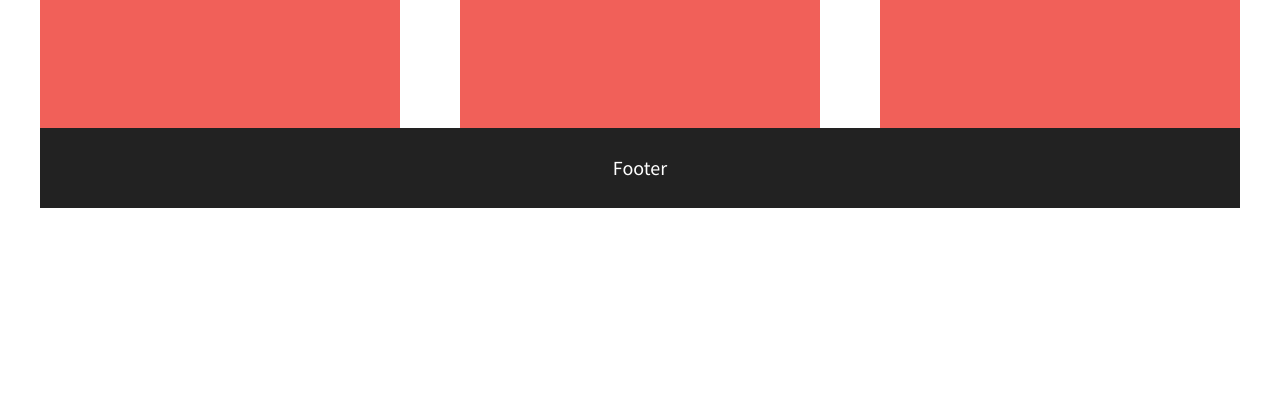
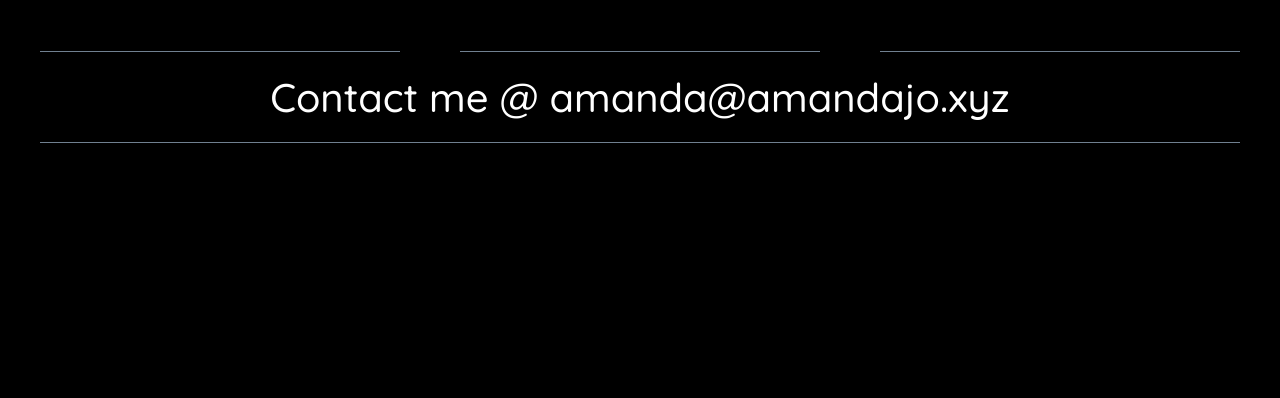
Before and after one commit to amandajscott/flexbox-starter, a plain HTML site: page index.html in a window 1280 px wide. Shown: the part 402-800 px from the top of the page. Drawn offline with nearby package versions, Linux system fonts and the light colour scheme.

Commit message:
Used flexbox to customize website

```diff
--- a/css/main.css
+++ b/css/main.css
@@ -96,7 +96,7 @@ textarea {
    ========================================================================== */
 
 html {
-  background-color: #fff;
+  background-color: black;
   height: 100%;
   width: 100%;
 }
@@ -111,15 +111,25 @@ body {
 
 header,
 footer {
-  background-color: #222;
   height: 80px;
   width: 100%;
+  font-size: 3em;
+  font-family: 'Quicksand', sans-serif;
+  justify-content: start;
+  border-top: solid 1px slategray;
+  border-bottom: solid 1px slategray;
+}
+
+footer {
+    font-size: 2em;
+    border-top: 0
 }
 
 main {
-  background-color: #ccc;
-  height: 250px;
+  background-color: black;
+  height: 150px;
   width: 100%;
+  font-family: 'Raleway', sans-serif;
 }
 
 header,
@@ -128,6 +138,8 @@ main {
     display: flex;
     justify-content: center;
     align-items: center;
+    padding-top: 5px;
+    padding-bottom: 5px;
 }
 
 .flex-container {
@@ -141,10 +153,13 @@ main {
 .flex-items {
   color: #fff;
   line-height: 1.5em;
-  font-size: 1.6em;
-  background-color: #f16059;
+  font-size: 1em;
+  background-color: black;
   width: 30%;
   height: 200px;
+  font-family: 'Raleway', sans-serif;
+  border-top: solid 1px slategray;
+  border-bottom: solid 1px slategray;
 }
 
 /* ==========================================================================
--- a/index.html
+++ b/index.html
@@ -14,6 +14,9 @@
         <link rel="stylesheet" href="css/main.css">
         <script src="js/vendor/modernizr-2.8.3.min.js"></script>
         <link href="https://fonts.googleapis.com/css?family=Lora|Source+Sans+Pro:400,700" rel="stylesheet">
+        <link href="https://fonts.googleapis.com/css2?family=Shadows+Into+Light&display=swap" rel="stylesheet">
+        <link href="https://fonts.googleapis.com/css2?family=Raleway:wght@300&display=swap" rel="stylesheet">
+        <link href="https://fonts.googleapis.com/css2?family=Quicksand:wght@500&display=swap" rel="stylesheet">
     </head>
     <body>
         <!--[if lt IE 8]>
@@ -22,18 +25,18 @@
 
         <!-- Add your site or application content here -->
         <section class="flex-container">
-            <header>Header</header>
-            <main>Main</main>
+            <header>Hi, I'm Amanda</header>
+            <main>I'm a Digital Designer who is learning the ins and outs of front-end development. When I'm not working on my courses, you can find me watching MLB with my husband and dogs!</main>
             <div id="div-1" class="flex-items">
-                Div 1
+                I was born and raised in Oklahoma and I have no plans of leaving. I enjoy traveling to different places, but I always find myself missing home.
             </div>
             <div id="div-2" class="flex-items">
-                Div 2
+                Over the last 5 years, I've become very passionate about health and wellness. I'm always looking for ways that I can improve my health to ensure a long and happy life!
             </div>
             <div id="div-3" class="flex-items">
-                Div 3
+                A fun fact: I have a permanent plate and screws holding my right elbow together after breaking it a few years ago!
             </div>
-            <footer>Footer</footer>
+            <footer>Contact me @ amanda@amandajo.xyz</footer>
         </section>
 
         <script src="https://ajax.googleapis.com/ajax/libs/jquery/1.11.3/jquery.min.js"></script>
```
